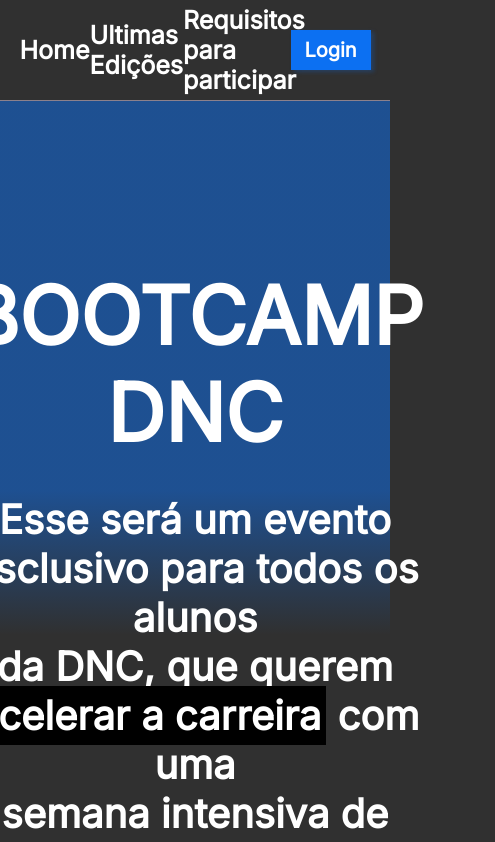
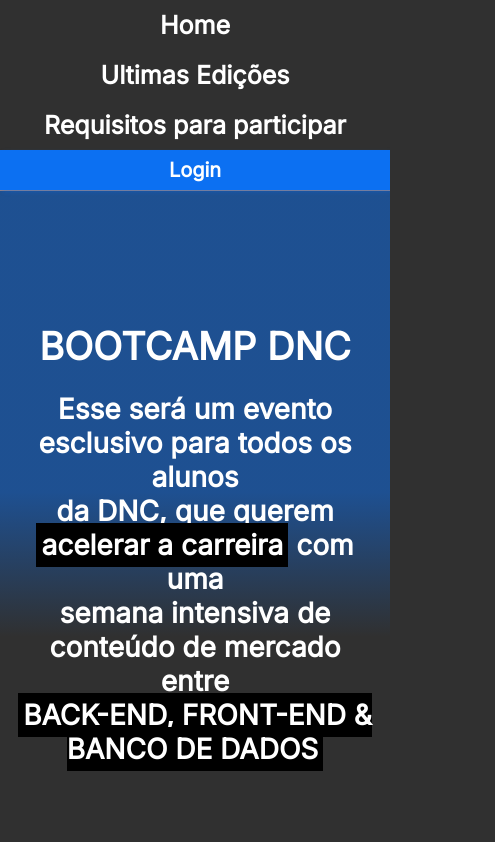
Before and after one commit to dcLima7/BOOTCAMP_DNC, a plain HTML site: page index.html in a window 390 px wide. Shown: the top 842 px of the page, 495 px wide, since content can reach past the window. Drawn offline with Linux system fonts and the light colour scheme.

Commit message:
adicionando media query

```diff
--- a/style.css
+++ b/style.css
@@ -229,3 +229,54 @@
         footer .linha2 a:hover{
             color: var(--cinza-dnc);
         }
+
+    @media only screen and (max-width: 600px){
+
+        #principal{
+            flex-direction: column;
+            height: auto;
+        }
+        #menu{
+            flex-direction: column;
+            width: 100%;
+            margin: 0px;
+        }
+        #menu a{
+            display: flex;
+            height: 50px;
+            align-items: center;
+        }
+        #principal button{
+            width: 100%;
+            margin: 0px;
+        }
+
+        /*section*/
+
+        section h1{
+            font-size: 38px;
+        }
+        section h2{
+            font-size: 28px;
+            padding-right: 15px;
+            padding-left: 15px;
+        }
+
+        form{
+            width: 95%;
+            font-size: 20px;
+        }
+        .checkbox-itens label{
+            font-size: 17px;
+        }
+
+        /*footer*/
+
+        footer .linha1{
+            flex-direction: column;
+        }
+        footer .endereco{
+            width: 95%;
+            margin-bottom: 20px;
+        }
+    }
```
